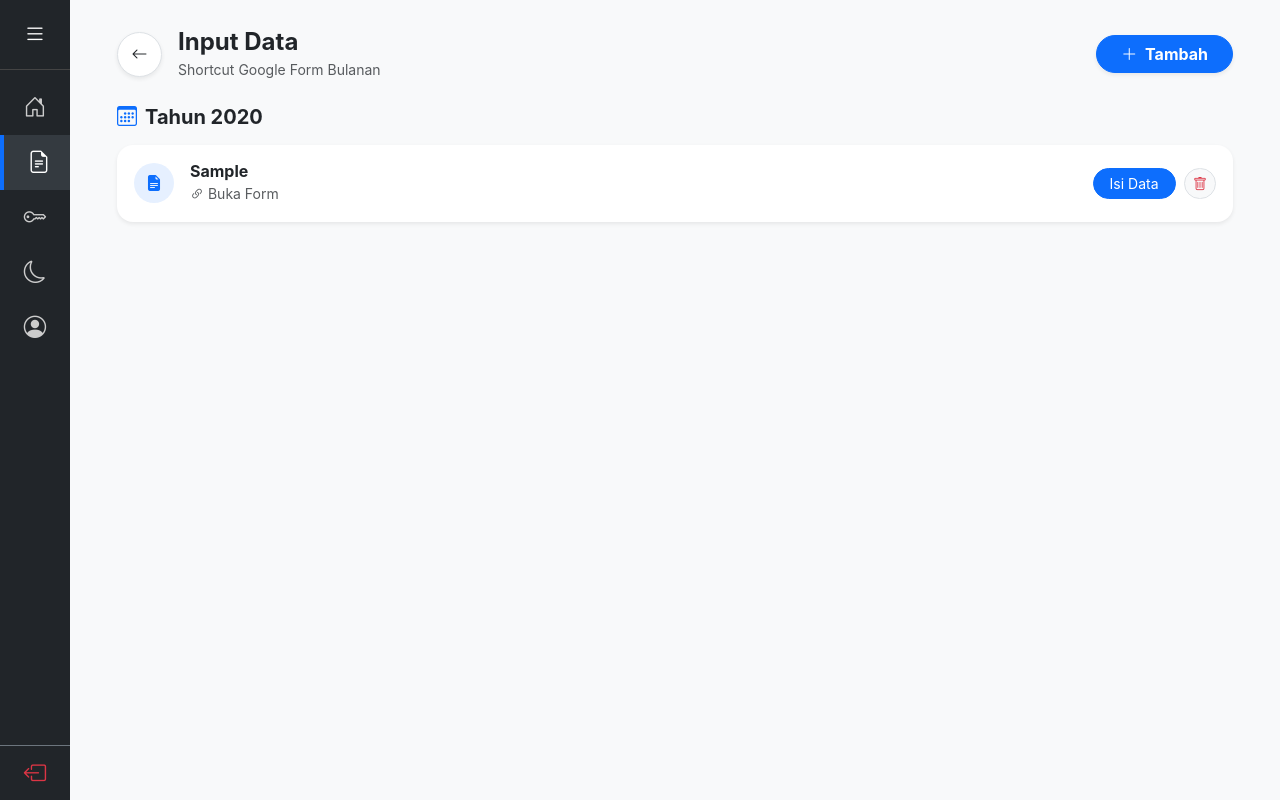
After one commit to esasae023/money-management, a Flask app: page /form-shortcuts in a window 1280 px wide. The commit adds this page. Run offline with Flask 3, Linux system fonts and the light colour scheme; a user stored in the database is signed in; tables that the repository leaves empty hold one stand-in row (values such as "Sample post").

Commit message:
First commit for form shortcut feature

```diff
--- a/app.py
+++ b/app.py
@@ -11,7 +11,7 @@ from flask import Flask, render_template, request, redirect, url_for, flash, abo
 from flask_login import LoginManager, login_user, login_required, logout_user, current_user
 from flask_bcrypt import Bcrypt
 from sqlalchemy.exc import IntegrityError
-from models import db, User, GlobalSettings, MonitorFolder, CategoryMap, crypto
+from models import db, User, GlobalSettings, MonitorFolder, CategoryMap, crypto, FormShortcut
 from dotenv import load_dotenv
 
 load_dotenv()
@@ -608,6 +608,46 @@ def dashboard_hutang(folder_id):
                            folder=folder, sheet_list=sheet_list, selected_month=selected_month,
                            kpi=kpi, list_hutang=list_hutang, list_piutang=list_piutang, error_msg=error_msg)
 
+@app.route('/form-shortcuts', methods=['GET', 'POST'])
+@login_required
+def form_shortcuts():
+    if request.method == 'POST':
+        year = request.form.get('year')
+        month = request.form.get('month')
+        url = request.form.get('url')
+
+        if year and month and url:
+            new_shortcut = FormShortcut(user_id=current_user.id, year=int(year), month=month, url=url)
+            db.session.add(new_shortcut)
+            db.session.commit()
+            flash('Shortcut Form berhasil ditambahkan!', 'success')
+        return redirect(url_for('form_shortcuts'))
+
+    # Ambil data dan urutkan tahun dari yang terbaru
+    shortcuts = FormShortcut.query.filter_by(user_id=current_user.id).order_by(FormShortcut.year.desc()).all()
+
+    # Kelompokkan berdasarkan tahun
+    grouped_shortcuts = {}
+    for s in shortcuts:
+        if s.year not in grouped_shortcuts:
+            grouped_shortcuts[s.year] = []
+        grouped_shortcuts[s.year].append(s)
+
+    # Logika Cerdas Tombol Kembali (Menangkap asal halaman)
+    back_url = request.referrer if request.referrer and request.url not in request.referrer else url_for('home')
+
+    return render_template('form_shortcuts.html', grouped=grouped_shortcuts, back_url=back_url)
+
+@app.route('/form-shortcuts/delete/<int:id>')
+@login_required
+def delete_form_shortcut(id):
+    shortcut = FormShortcut.query.get_or_404(id)
+    if shortcut.user_id == current_user.id:
+        db.session.delete(shortcut)
+        db.session.commit()
+        flash('Shortcut Form berhasil dihapus.', 'success')
+    return redirect(url_for('form_shortcuts'))
+
 if __name__ == '__main__':
     with app.app_context():
         db.create_all()
--- a/templates/base.html
+++ b/templates/base.html
@@ -84,6 +84,10 @@
             <i class="bi bi-house-door"></i><span class="sidebar-text">Beranda</span>
         </a>
 
+        <a href="{{ url_for('form_shortcuts') }}" class="{{ 'active' if request.endpoint == 'form_shortcuts' else '' }}">
+            <i class="bi bi-file-earmark-text"></i><span class="sidebar-text">Input Data</span>
+        </a>
+
         <a href="{{ url_for('settings_global', origin=nav_origin, folder_id=nav_fid) }}" class="{{ 'active' if request.endpoint == 'settings_global' else '' }}">
             <i class="bi bi-key"></i><span class="sidebar-text">API Key</span>
         </a>
@@ -103,18 +107,30 @@
     </div>
 
     <nav class="mobile-bottom-nav">
+        <!-- 1. Beranda -->
         <a href="{{ url_for('home') }}" class="nav-item-mobile {{ 'active' if request.endpoint == 'home' else '' }}">
             <i class="bi bi-house-door-fill"></i><span>Beranda</span>
         </a>
 
+        <!-- 2. API Key -->
         <a href="{{ url_for('settings_global', origin=nav_origin, folder_id=nav_fid) }}" class="nav-item-mobile {{ 'active' if request.endpoint == 'settings_global' else '' }}">
             <i class="bi bi-key-fill"></i><span>API Key</span>
         </a>
 
+        <!-- 3. TOMBOL TENGAH (M-BANKING QRIS STYLE) -->
+        <a href="{{ url_for('form_shortcuts') }}" class="nav-item-mobile nav-center-item">
+            <div class="nav-center-circle {{ 'active-circle' if request.endpoint == 'form_shortcuts' else '' }}">
+                <i class="bi bi-plus-lg fs-3"></i>
+            </div>
+            <span class="mt-4">Input</span>
+        </a>
+
+        <!-- 4. Akun (Profile) -->
         <a href="{{ url_for('profile', origin=nav_origin, folder_id=nav_fid) }}" class="nav-item-mobile {{ 'active' if request.endpoint == 'profile' else '' }}">
             <i class="bi bi-person-circle"></i><span>Akun</span>
         </a>
 
+        <!-- 5. Lainnya -->
         <a href="#" class="nav-item-mobile" data-bs-toggle="offcanvas" data-bs-target="#drawerLainnya">
             <i class="bi bi-grid-fill"></i><span>Lainnya</span>
         </a>
--- /dev/null
+++ b/templates/form_shortcuts.html
@@ -0,0 +1,96 @@
+{% extends "base.html" %}
+
+{% block content %}
+<div class="container pb-5">
+    <div class="d-flex justify-content-between align-items-center mb-4 mt-2">
+        <div class="d-flex align-items-center">
+            <!-- Tombol Kembali Super Dinamis -->
+            <a href="{{ back_url }}" class="btn btn-white bg-white shadow-sm border rounded-circle me-3 hover-scale d-flex align-items-center justify-content-center" style="width: 45px; height: 45px;">
+                <i class="bi bi-arrow-left text-dark"></i>
+            </a>
+            <div>
+                <h4 class="fw-bold text-dark m-0">Input Data</h4>
+                <small class="text-muted">Shortcut Google Form Bulanan</small>
+            </div>
+        </div>
+        <button class="btn btn-primary rounded-pill shadow-sm fw-bold px-3 px-md-4" data-bs-toggle="modal" data-bs-target="#newShortcutModal">
+            <i class="bi bi-plus-lg me-1"></i> <span class="d-none d-md-inline">Tambah</span>
+        </button>
+    </div>
+
+    <!-- Tampilan Daftar Form -->
+    <div class="row g-4">
+        {% for year, forms in grouped.items() %}
+        <div class="col-12">
+            <h5 class="fw-bold text-dark mb-3"><i class="bi bi-calendar3 me-2 text-primary"></i>Tahun {{ year }}</h5>
+            <div class="card border-0 shadow-sm rounded-4">
+                <div class="list-group list-group-flush rounded-4">
+                    {% for form in forms %}
+                    <div class="list-group-item bg-white p-3 d-flex justify-content-between align-items-center border-bottom-0 {% if not loop.last %}border-bottom{% endif %}">
+                        <div class="d-flex align-items-center">
+                            <div class="bg-primary bg-opacity-10 text-primary rounded-circle d-flex align-items-center justify-content-center me-3" style="width: 40px; height: 40px;">
+                                <i class="bi bi-file-earmark-text-fill"></i>
+                            </div>
+                            <div>
+                                <h6 class="fw-bold text-dark mb-0">{{ form.month }}</h6>
+                                <a href="{{ form.url }}" target="_blank" class="small text-decoration-none text-muted"><i class="bi bi-link-45deg"></i> Buka Form</a>
+                            </div>
+                        </div>
+                        <div>
+                            <a href="{{ form.url }}" target="_blank" class="btn btn-sm btn-primary rounded-pill px-3 me-1">Isi Data</a>
+                            <a href="{{ url_for('delete_form_shortcut', id=form.id) }}" class="btn btn-sm btn-light text-danger rounded-pill px-2 border"><i class="bi bi-trash"></i></a>
+                        </div>
+                    </div>
+                    {% endfor %}
+                </div>
+            </div>
+        </div>
+        {% else %}
+        <div class="col-12 text-center py-5">
+            <div class="text-muted mb-3 opacity-25"><i class="bi bi-inboxes fs-1" style="font-size: 4rem;"></i></div>
+            <h5 class="fw-bold text-secondary">Belum ada shortcut form</h5>
+            <p class="text-muted">Klik tombol tambah di atas untuk menyimpan link Google Form Anda.</p>
+        </div>
+        {% endfor %}
+    </div>
+</div>
+
+<!-- Modal Tambah Form -->
+<div class="modal fade" id="newShortcutModal" tabindex="-1">
+    <div class="modal-dialog modal-dialog-centered">
+        <form method="POST" action="{{ url_for('form_shortcuts') }}" class="modal-content border-0 shadow-lg rounded-4">
+            <div class="modal-header border-0 pb-0 pt-4 px-4">
+                <h5 class="modal-title fw-bold"><i class="bi bi-link me-2 text-primary"></i>Tambah Shortcut Form</h5>
+                <button type="button" class="btn-close" data-bs-dismiss="modal"></button>
+            </div>
+            <div class="modal-body p-4">
+                <div class="row g-3 mb-3">
+                    <div class="col-6">
+                        <label class="form-label small fw-bold text-muted">TAHUN</label>
+                        <input type="number" name="year" class="form-control form-control-auth" placeholder="2026" required>
+                    </div>
+                    <div class="col-6">
+                        <label class="form-label small fw-bold text-muted">BULAN</label>
+                        <select name="month" class="form-select form-control-auth border-0 bg-light" required>
+                            <option value="Januari">Januari</option><option value="Februari">Februari</option>
+                            <option value="Maret">Maret</option><option value="April">April</option>
+                            <option value="Mei">Mei</option><option value="Juni">Juni</option>
+                            <option value="Juli">Juli</option><option value="Agustus">Agustus</option>
+                            <option value="September">September</option><option value="Oktober">Oktober</option>
+                            <option value="November">November</option><option value="Desember">Desember</option>
+                        </select>
+                    </div>
+                </div>
+                <div class="mb-3">
+                    <label class="form-label small fw-bold text-muted">LINK GOOGLE FORM</label>
+                    <input type="url" name="url" class="form-control form-control-auth" placeholder="https://docs.google.com/forms/..." required>
+                </div>
+            </div>
+            <div class="modal-footer border-0 px-4 pb-4 pt-0">
+                <button type="button" class="btn btn-light rounded-pill px-4 fw-bold" data-bs-dismiss="modal">Batal</button>
+                <button type="submit" class="btn btn-primary rounded-pill px-4 fw-bold">Simpan Link</button>
+            </div>
+        </form>
+    </div>
+</div>
+{% endblock %}
```
Also changed, not shown: models.py (+7 -0 lines), static/css/style.css (+40 -0 lines), upgrade_db_form.py (added, +29 -0 lines).
